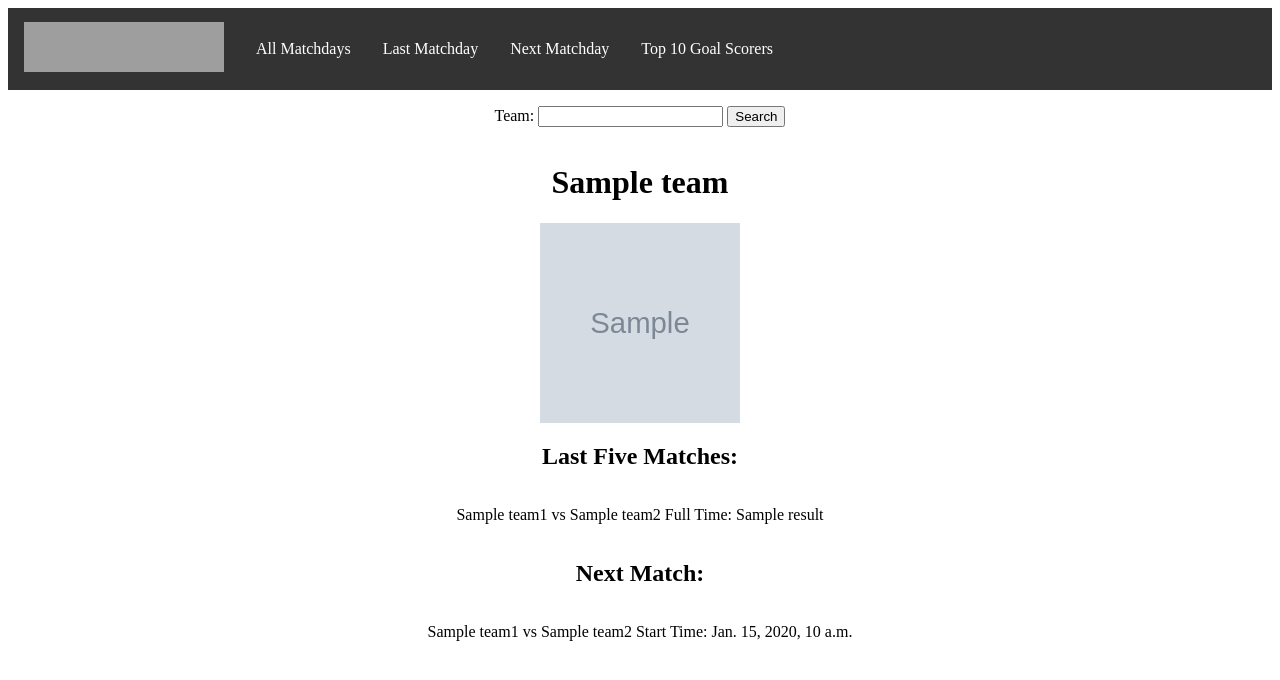
After one commit to AtanasKisyov/bundesliga_app, a Django app: template templates/search_by_team.html in a window 1280 px wide. The commit adds this page. Shown: the top 680 px of the page. Run offline with Django 4.2, Linux system fonts and the light colour scheme; tables that the repository leaves empty hold one stand-in row (values such as "Sample post"); the template is opened without the code that fills it: values that come from a table or form of the project are taken from there, most other values are stand-ins (such as "Sample title", 1, 10 or a date in 2020); grey boxes marked "Sample" are stand-in pictures; grey boxes are pictures that could not be loaded.

Commit message:
add template logic

```diff
--- a/templates/base.html
+++ b/templates/base.html
@@ -10,12 +10,23 @@
 
 <nav>
     <ul>
-        <li><a href="{% url 'home' %}"><img src="https://www.web2site.info/wp-content/uploads/2017/08/bundesliga-logo.png" alt="" width="200" height="50"></a></li>
+        <li><a href="{% url 'home' %}"><img
+                src="https://www.web2site.info/wp-content/uploads/2017/08/bundesliga-logo.png" alt="" width="200"
+                height="50"></a></li>
         <li><a href="{% url 'all_matchdays' %}">All Matchdays</a></li>
         <li><a href="{% url 'last_matchday' %}">Last Matchday</a></li>
         <li><a href="{% url 'next_matchday' %}">Next Matchday</a></li>
         <li><a href="#">Top 10 Goal Scorers</a></li>
     </ul>
+    {% if form %}
+        <div class="main_div">
+            <form method="post" action="{% url 'search_by_team' %}">
+                {% csrf_token %}
+                {{ form }}
+                <button>Search</button>
+            </form>
+        </div>
+    {% endif %}
 </nav>
 
 <body>
--- a/templates/home.html
+++ b/templates/home.html
@@ -10,6 +10,7 @@
             <th>Matches</th>
             <th>Win</th>
             <th>Loss</th>
+            <th>Win/Loss Ratio</th>
             <th>Draw</th>
             <th>Goals For</th>
             <th>Goals Against</th>
@@ -24,6 +25,7 @@
                 <th>{{ team.matches }}</th>
                 <th>{{ team.won }}</th>
                 <th>{{ team.lost }}</th>
+                <th>{{ team.ratio }}</th>
                 <th>{{ team.draw }}</th>
                 <th>{{ team.goals }}</th>
                 <th>{{ team.opponentGoals }}</th>
--- /dev/null
+++ b/templates/search_by_team.html
@@ -0,0 +1,21 @@
+{% extends 'base.html' %}
+
+{% block content %}
+    <div class="main_div">
+        {% if error %}
+            <p>{{ error }}</p>
+        {% else %}
+            <h1>
+                {{ team.teamName }}
+            </h1>
+            <img src="{{ team.teamIconUrl }}" alt="" width="200" height="200">
+            <h2>Last Five Matches:</h2>
+                {% for match in last_five_matches %}
+                    <p>{{ match.team1.teamName }} vs {{ match.team2.teamName }} Full Time: {{ match.result }}</p>
+                {% endfor %}
+                <h2>Next Match:</h2>
+                <p>{{ next_match.team1.teamName }} vs {{ next_match.team2.teamName }} Start Time: {{ next_match.matchDateTime }}</p>
+        {% endif %}
+
+    </div>
+{% endblock %}
```
